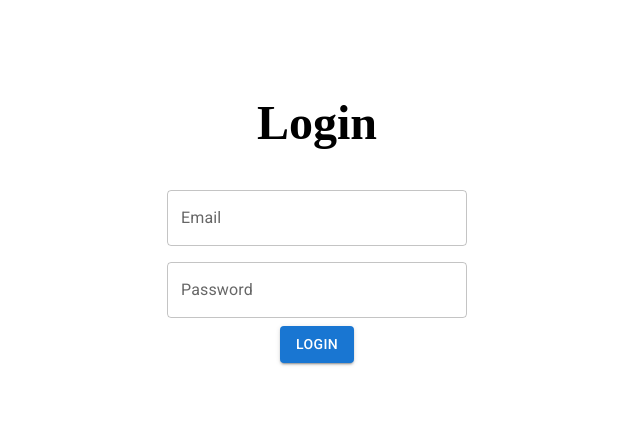
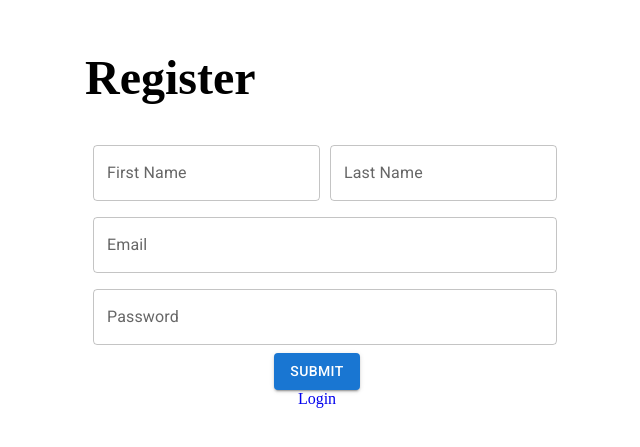
Before and after one commit to Fruvvien/NoRelaxFrontend, a React (Vite) app: page /register in a window 1280 px wide. Shown: the part 195-642 px from the top of the page, without its empty margins (323-963 px from the left). Built offline with nearby package versions, Linux system fonts and the light colour scheme.

Commit message:
add routing system

```diff
--- a/package.json
+++ b/package.json
@@ -15,10 +15,12 @@
     "@fontsource/roboto": "^5.1.1",
     "@mui/icons-material": "^6.4.2",
     "@mui/material": "^6.4.2",
+    "@types/react-router-dom": "^5.3.3",
     "cors": "^2.8.5",
     "express": "^4.21.2",
     "react": "^18.3.1",
-    "react-dom": "^18.3.1"
+    "react-dom": "^18.3.1",
+    "react-router-dom": "^6.29.0"
   },
   "devDependencies": {
     "@eslint/js": "^9.17.0",
--- a/src/App.tsx
+++ b/src/App.tsx
@@ -2,23 +2,26 @@ import './App.css'
 import React, { useState } from 'react'
 import Login from './pages/login/login'
 import Register from './pages/register/register'
+import {
+  BrowserRouter as Router,
+  Routes,
+  Route,
+  Link,
+  useNavigate,
+  Outlet,
+  Navigate,
+} from "react-router-dom";
+function App() {
+  return(
+      <Router>
+        <Routes>
+                <Route path="/" element={<Navigate to={"/login"} />} />
+                <Route path="/login" element={<Login />} />
+                <Route path="/register" element={<Register />} />
 
-function App() {
-const [loginOrRegister, setIsLoginPage] = useState(true)
-    if(loginOrRegister === true){
-      return (
-      <>
-        <Login></Login>
-      </>
-      )
-    }
-    if(loginOrRegister === false){
-      return (
-      <>
-        <Register></Register>
-      </>
-      )
-    }
+        </Routes>
+      </Router>
+  )
 }
 
 export default App
--- /dev/null
+++ b/src/pages/landing/landing.tsx
@@ -0,0 +1,6 @@
+import React from "react";
+
+
+function landing(){
+
+}
--- a/src/pages/login/login.css
+++ b/src/pages/login/login.css
@@ -8,7 +8,7 @@
     width: 100%;
 }
 
-#title{
+#loginInputsAndTitle{
     font-size: 1.5rem;
     font-weight: bold;
     margin-left: 20%;
@@ -19,6 +19,6 @@
 
 }
 
-#loginInputs{
-
+#linkToRegister{
+    text-decoration: none;
 }
--- a/src/pages/login/login.tsx
+++ b/src/pages/login/login.tsx
@@ -3,6 +3,7 @@ import Input from '../../components/inputs/input';
 import ButtonInput from '../../components/buttons/buttonInput';
 import './login.css';
 import { HttpClientRequests } from '../../services/http-client-requests';
+import {BrowserRouter as Router, Link,} from "react-router-dom";
 
 function Login(){
 
@@ -41,7 +42,7 @@ function Login(){
     return(
         <>
             <form id="loginPage" onSubmit={handleSubmit}>
-            <div id='title'>
+                <div id='loginInputsAndTitle'>
                     <h1>Login</h1>
                     <div id='loginInputs'>
                         <Input labelText="Email" type="email" style={undefined} name='email' onChange={(event)=> setValues("email", event)}></Input>
@@ -49,7 +50,7 @@ function Login(){
                     </div>
                     <ButtonInput buttonText="Login" type='submit'></ButtonInput>
                 </div>
-
+                <Link id="linkToRegister" to="/register">Register</Link>
             </form>
         </>
     )
--- a/src/pages/register/register.css
+++ b/src/pages/register/register.css
@@ -9,7 +9,8 @@
 }
 
 #registerInputs{
-
+    font-size: 1.5rem;
+    font-weight: bold;
     justify-content: center;
     align-items: center;
     align-content: center;
@@ -25,3 +26,7 @@
     display: flex;
     flex-direction: column;
 }
+
+#linkToLogin{
+    text-decoration: none;
+}
--- a/src/pages/register/register.tsx
+++ b/src/pages/register/register.tsx
@@ -4,6 +4,7 @@ import ButtonInput from "../../components/buttons/buttonInput";
 import "./register.css";
 import { User } from "../../models/Iuser";
 import { HttpClientRequests } from "../../services/http-client-requests";
+import {BrowserRouter as Router, Link,} from "react-router-dom";
 
 function Register(){
     const [formState, setFromState] = useState<User>({
@@ -45,6 +46,7 @@ function Register(){
         <>
             <form id="registerPage" onSubmit={handleSubmit}>
                 <div id="registerInputs">
+                    <h1>Register</h1>
                     <div id="nameInputs">
                         <Input labelText="First Name" type="text" style={{width: "100%"}} name="firstName" onChange={(event) => setValues('firstName', event)} ></Input>
                         <Input labelText="Last Name" type="text" style={{width: "100%"}} name="lastName" onChange={(event) => setValues('lastName', event)}></Input>
@@ -57,6 +59,7 @@ function Register(){
                 </div>
 
                 <ButtonInput buttonText="Submit" type="submit"></ButtonInput>
+                <Link id="linkToLogin"to="/login" >Login</Link>
             </form>
 
         </>
```
Also changed, not shown: src/components/buttons/buttonInput.tsx (line endings or trailing spaces), src/pages/landing/landing.css (added), 1 other file (tests, documents, lock files or other folders). Lines whose indentation alone changed are shown as unchanged.
